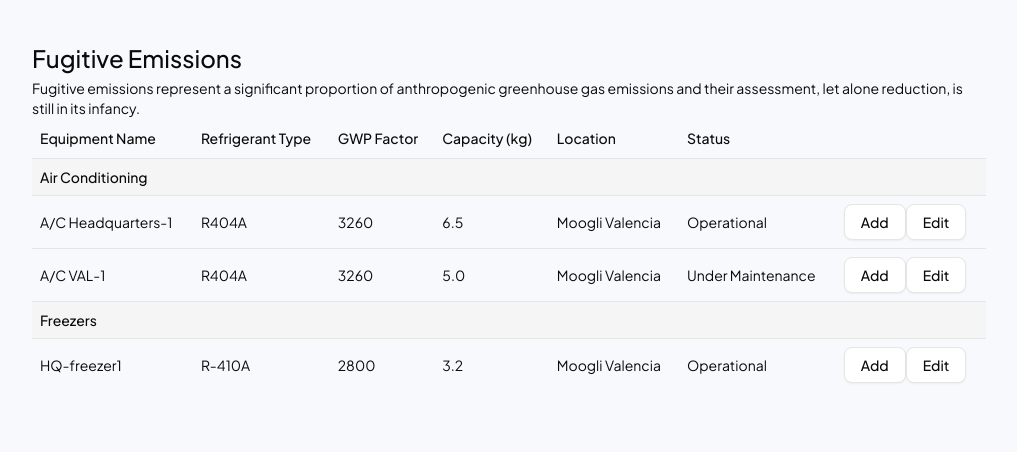
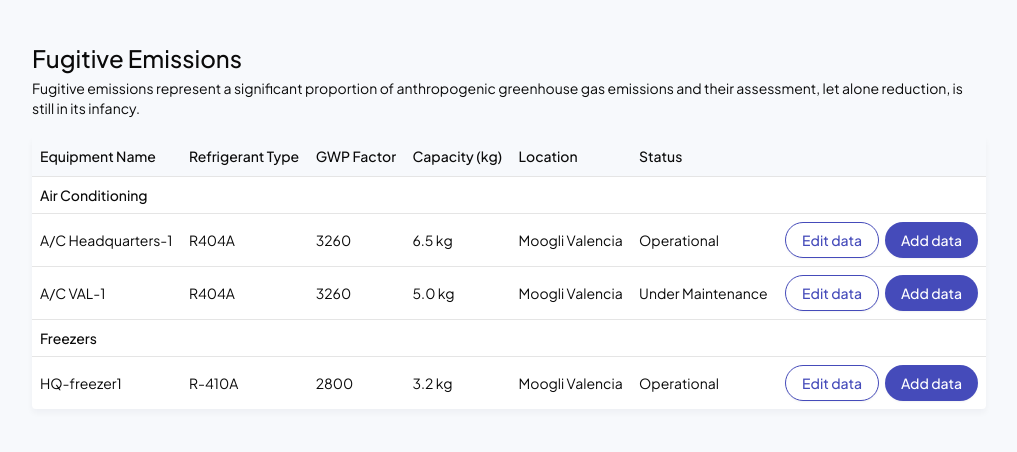
Before and after one commit to rarribas/moogli_fugitive_emissions, a React (Vite) app: page / in a window 1280 px wide. Shown: the top 452 px of the page, without its empty margins (256-1273 px from the left). Built offline with nearby package versions, Linux system fonts and the light colour scheme.

Commit message:
new component and style tweaks in buttons and tables

```diff
--- a/src/components/TableConfiguration.jsx
+++ b/src/components/TableConfiguration.jsx
@@ -28,6 +28,10 @@ export const headerColumns = [
   {
     accessorKey: "capacity",
     header: "Capacity (kg)",
+    cell: ({ getValue }) => {
+      const value = getValue()
+      return `${value} kg`
+    },
   },
   {
     accessorKey: "location",
@@ -42,16 +46,16 @@ export const headerColumns = [
     header: "Status",
   },
   {
-    id: "actions", // custom column
-    header: "", // no column title
+    id: "actions",
+    header: "",
     cell: ({ row }) => {
       const original = row.original
       if (original._group) return null
 
       return (
-        <div>
+        <div className="flex gap-[6px] justify-end">
+          <EditModal editableRow={original}/>
           <AddModal activeRow={original}/>
-          <EditModal editableRow={original}/>
         </div>
       )
     },
--- a/src/components/ui/DataTable.jsx
+++ b/src/components/ui/DataTable.jsx
@@ -46,7 +46,7 @@ export default function DataTable({columns, data}){
             table.getRowModel().rows.map((row) =>
               row.original._group ? (
                 <TableRow key={row.id}>
-                  <TableCell colSpan={columns.length} className="bg-muted font-medium">
+                  <TableCell colSpan={columns.length} className="font-medium">
                     {row.original._group}
                   </TableCell>
                 </TableRow>
--- a/src/components/ui/PageHeader.jsx
+++ b/src/components/ui/PageHeader.jsx
@@ -2,7 +2,7 @@
 // in an scenario where this component will need to be shared around multiple
 // pages I'd add 2 properties title and desc
 export function PageHeader(){
-  return (<header>
+  return (<header className="mb-[18px]">
     <h1>Fugitive Emissions</h1>
     <p className='font-sans text-sm'>Fugitive emissions represent a significant proportion of anthropogenic greenhouse gas emissions and their assessment, let alone reduction, is still in its infancy.</p>
   </header>)
--- /dev/null
+++ b/src/components/ui/Panel.jsx
@@ -0,0 +1,5 @@
+export default function Panel({children}){
+  return (<div className="bg-[white] rounded-[4px] shadow-[0_4px_6px_rgba(6,15,51,0.04)]">
+    {children}
+  </div>)
+}
--- a/src/components/ui/button.jsx
+++ b/src/components/ui/button.jsx
@@ -5,18 +5,18 @@ import { cva } from "class-variance-authority";
 import { cn } from "@/lib/utils"
 
 const buttonVariants = cva(
-  "inline-flex items-center justify-center gap-2 whitespace-nowrap rounded-md text-sm font-medium transition-all disabled:pointer-events-none disabled:opacity-50 [&_svg]:pointer-events-none [&_svg:not([class*='size-'])]:size-4 shrink-0 [&_svg]:shrink-0 outline-none focus-visible:border-ring focus-visible:ring-ring/50 focus-visible:ring-[3px] aria-invalid:ring-destructive/20 dark:aria-invalid:ring-destructive/40 aria-invalid:border-destructive",
+  "inline-flex items-center justify-center gap-2 whitespace-nowrap rounded-md text-sm font-medium transition-all disabled:pointer-events-none disabled:opacity-50 [&_svg]:pointer-events-none [&_svg:not([class*='size-'])]:size-4 shrink-0 [&_svg]:shrink-0 outline-none focus-visible:border-ring focus-visible:ring-ring/50 focus-visible:ring-[3px] aria-invalid:ring-destructive/20 dark:aria-invalid:ring-destructive/40 aria-invalid:border-destructive cursor-pointer",
   {
     variants: {
       variant: {
         default:
-          "bg-primary text-primary-foreground shadow-xs hover:bg-primary/90",
+          "bg-primary text-primary-foreground shadow-xs hover:bg-primary/90 rounded-[20px]",
         destructive:
           "bg-destructive text-white shadow-xs hover:bg-destructive/90 focus-visible:ring-destructive/20 dark:focus-visible:ring-destructive/40 dark:bg-destructive/60",
         outline:
-          "border bg-background shadow-xs hover:bg-accent hover:text-accent-foreground dark:bg-input/30 dark:border-input dark:hover:bg-input/50",
+          "bg-background text-secondary-foreground hover:bg-primary/5 dark:bg-input/30 dark:border-input dark:hover:bg-input/50",
         secondary:
-          "bg-secondary text-secondary-foreground shadow-xs hover:bg-secondary/80",
+          "bg-secondary text-secondary-foreground shadow-xs hover:bg-primary/10 rounded-[20px] border border-primary",
         ghost:
           "hover:bg-accent hover:text-accent-foreground dark:hover:bg-accent/50",
         link: "text-primary underline-offset-4 hover:underline",
--- a/src/components/ui/modals/AddModal.jsx
+++ b/src/components/ui/modals/AddModal.jsx
@@ -33,7 +33,7 @@ export default function AddModal({activeRow}) {
   return(
     <Dialog open={isOpen} onOpenChange={handleDialogChange}>
       <DialogTrigger asChild>
-        <Button variant="outline">Add</Button>
+        <Button>Add data</Button>
       </DialogTrigger>
       <DialogContent aria-describedby="Add Modal Content">
         <DialogHeader>
--- a/src/components/ui/modals/Dashboard.jsx
+++ b/src/components/ui/modals/Dashboard.jsx
@@ -2,6 +2,7 @@ import { PageHeader } from "../PageHeader";
 import { headerColumns } from "@/components/TableConfiguration";
 import DataTable from "../DataTable";
 import { useContext } from "react";
+import Panel from "../Panel";
 import TableDataContext from "@/context/mainTableDataContext";
 
 export default function Dashboard(){
@@ -9,7 +10,9 @@ export default function Dashboard(){
   return(
     <>
       <PageHeader/>
-      <DataTable columns={headerColumns} data={tableData}/>
+      <Panel>
+        <DataTable columns={headerColumns} data={tableData}/>
+      </Panel>
     </>
   )
 }
--- a/src/components/ui/modals/EditModal.jsx
+++ b/src/components/ui/modals/EditModal.jsx
@@ -14,7 +14,7 @@ export default function EditModal({editableRow}) {
   return(
     <Dialog>
       <DialogTrigger asChild>
-        <Button variant="outline">Edit</Button>
+        <Button variant="secondary">Edit data</Button>
       </DialogTrigger>
       <DialogContent
         variant="side_panel"
--- a/src/components/ui/table.jsx
+++ b/src/components/ui/table.jsx
@@ -23,7 +23,7 @@ function TableHeader({
   return (
     <thead
       data-slot="table-header"
-      className={cn("[&_tr]:border-b", className)}
+      className={cn("[&_tr]:border-b bg-[#F7F9FC]", className)}
       {...props} />
   );
 }
--- a/src/index.css
+++ b/src/index.css
@@ -49,10 +49,10 @@
   --card-foreground: oklch(0.145 0 0);
   --popover: oklch(1 0 0);
   --popover-foreground: oklch(0.145 0 0);
-  --primary: oklch(0.205 0 0);
-  --primary-foreground: oklch(0.985 0 0);
-  --secondary: oklch(0.97 0 0);
-  --secondary-foreground: oklch(0.205 0 0);
+  --primary: #454BBA;
+  --primary-foreground: #fff;
+  --secondary: #fff;
+  --secondary-foreground: #454BBA;
   --muted: oklch(0.97 0 0);
   --muted-foreground: oklch(0.556 0 0);
   --accent: oklch(0.97 0 0);
```
